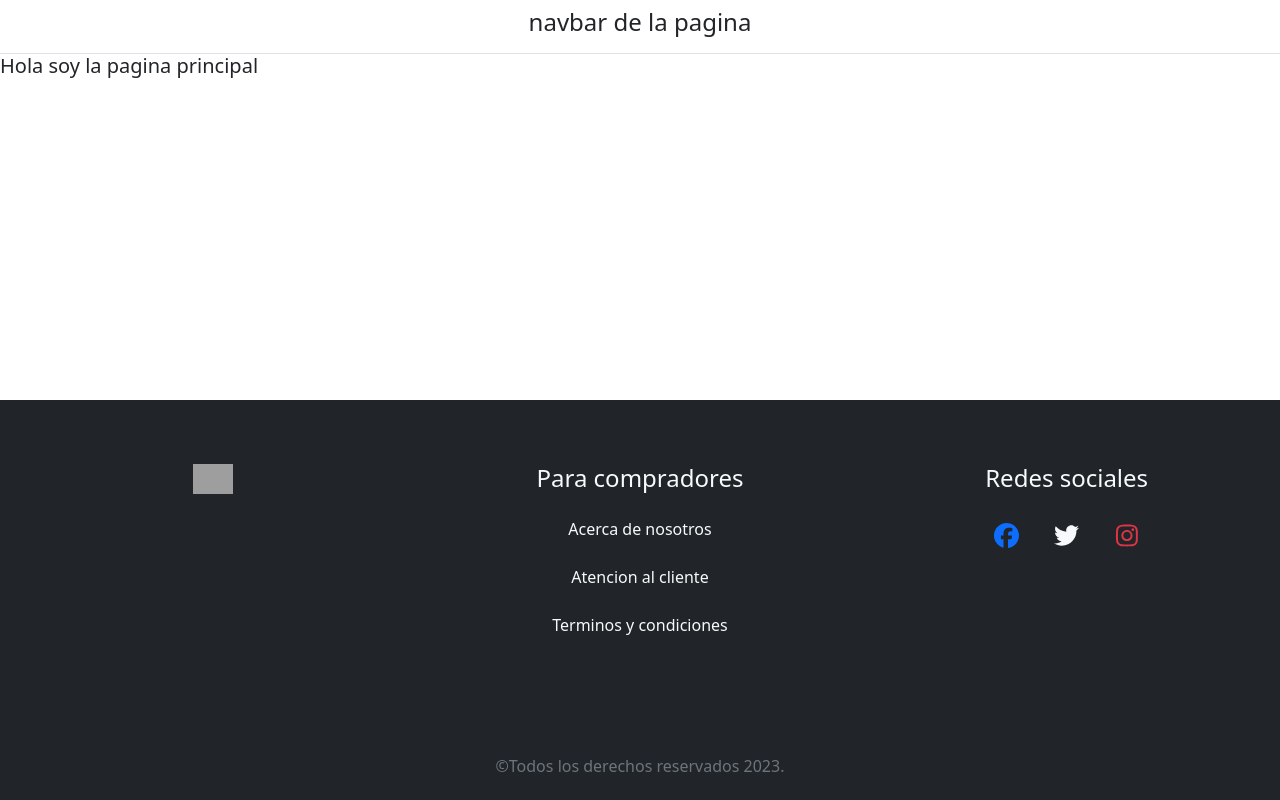
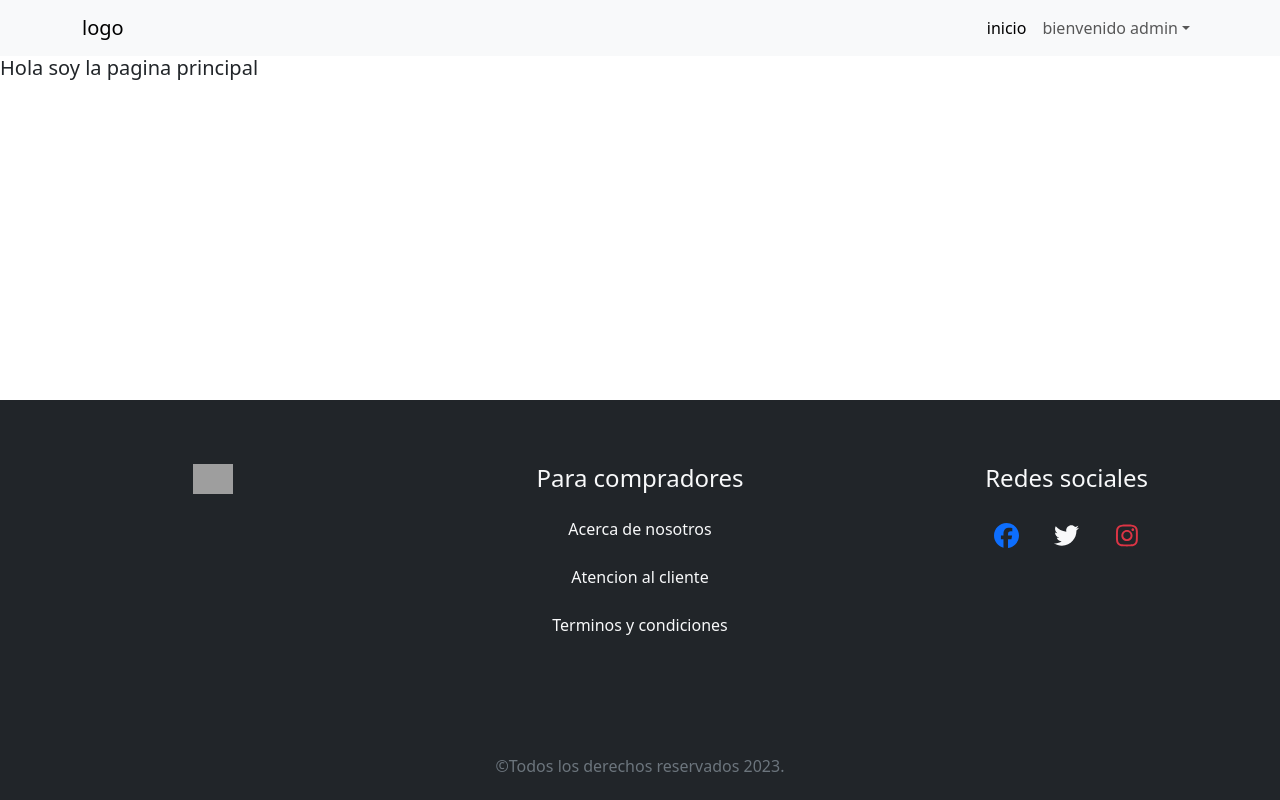
Before and after one commit to MauroRomo1/proyecto-modulo-3, a React app: page / in a window 1280 px wide. Built offline with nearby package versions, Linux system fonts and the light colour scheme; no server answers; grey boxes are pictures that could not be loaded; the HTML template or start-up script is replaced by a standard one.

Commit message:
resolviendo los conflictos del merge entre las ramas dev y header

```diff
--- a/src/components/common/Header.jsx
+++ b/src/components/common/Header.jsx
@@ -1,8 +1,83 @@
+import { useState } from "react";
+
+import { Button } from "react-bootstrap";
+import Container from "react-bootstrap/Container";
+import Nav from "react-bootstrap/Nav";
+import Navbar from "react-bootstrap/Navbar";
+import NavDropdown from "react-bootstrap/NavDropdown";
+import { NavLink, useNavigate } from "react-router-dom";
+
 const Header = () => {
+  const [usuarioActivo, setUsuarioActivo] = useState({
+    nombreUsuario: "admin",
+    email: "admin@gamestore.com",
+    password: "Admin123",
+    id: 1,
+  });
+  const navegacion = useNavigate();
+
+  const logout = () => {
+    setUsuarioActivo({});
+    sessionStorage.removeItem("usuarioLogeado");
+    navegacion("/");
+  };
+
   return (
-    <header className="text-center py-2 border-bottom">
-      <h4>navbar de la pagina</h4>
-    </header>
+    <Navbar expand="lg" className=" bg-body-tertiary ">
+      <Container>
+        <Navbar.Brand href="#home">logo</Navbar.Brand>
+        <Navbar.Toggle aria-controls="basic-navbar-nav" />
+        <Navbar.Collapse id="basic-navbar-nav" className="text-center">
+          <Nav className="ms-auto">
+            <NavLink end to={"/"} className="nav-link">
+              inicio
+            </NavLink>
+            {usuarioActivo ? (
+              <>
+                <NavDropdown
+                  title={`bienvenido ${usuarioActivo.nombreUsuario}`}
+                  id="basic-nav-dropdown"
+                >
+                  <NavDropdown.Item className="text-center" href="#action/3.1">
+                    Mi lista de juegos
+                  </NavDropdown.Item>
+                  {usuarioActivo.email === "admin@gamestore.com" ? (
+                    <NavLink
+                      end
+                      to={"/administracion"}
+                      className="dropdown-item text-center"
+                    >
+                      administracion
+                    </NavLink>
+                  ) : (
+                    <NavDropdown.Item
+                      href="#action/3.2"
+                      className="text-center"
+                    >
+                      configuracion
+                    </NavDropdown.Item>
+                  )}
+                  <NavDropdown.Item className="text-center">
+                    <Button variant="dark" onClick={logout}>
+                      cerrar sesion
+                    </Button>
+                  </NavDropdown.Item>
+                </NavDropdown>
+              </>
+            ) : (
+              <>
+                <NavLink end to={"/login"} className="nav-link">
+                  iniciar sesion
+                </NavLink>
+                <NavLink end to={"/ahah"} className="nav-link">
+                  regitrarse
+                </NavLink>
+              </>
+            )}
+          </Nav>
+        </Navbar.Collapse>
+      </Container>
+    </Navbar>
   );
 };
 
```
